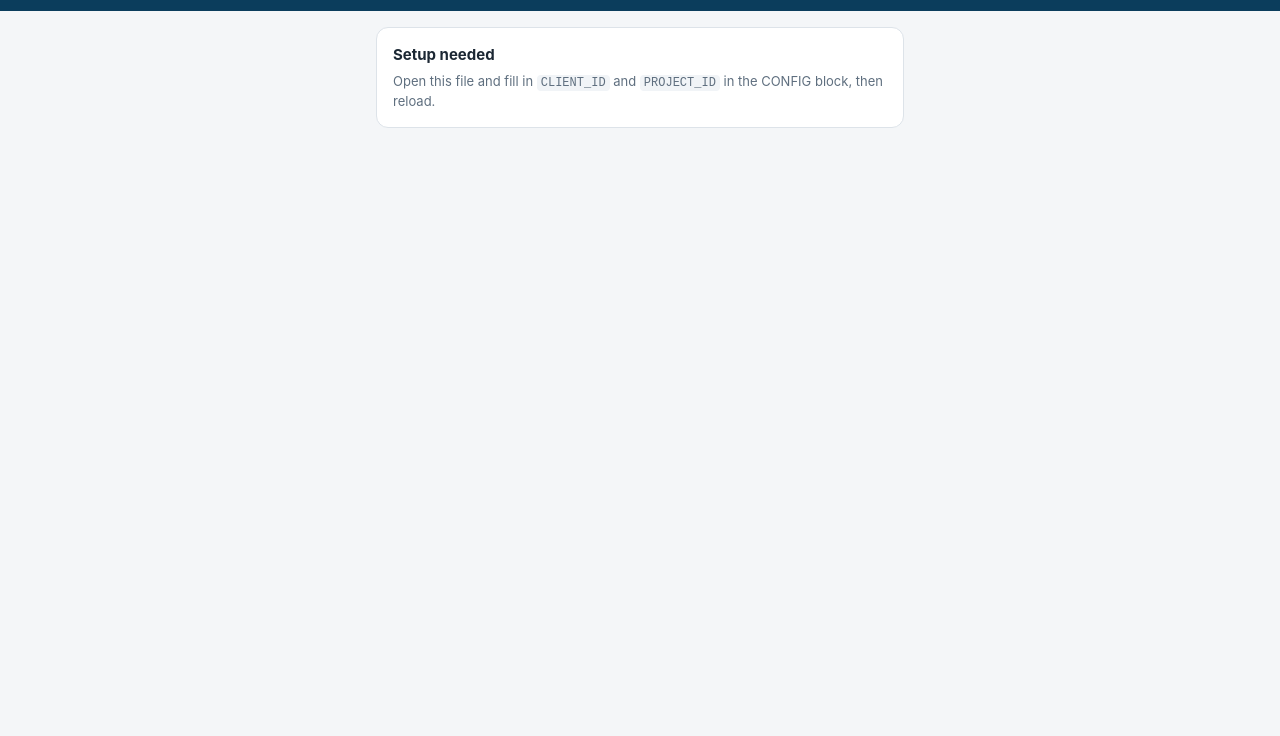
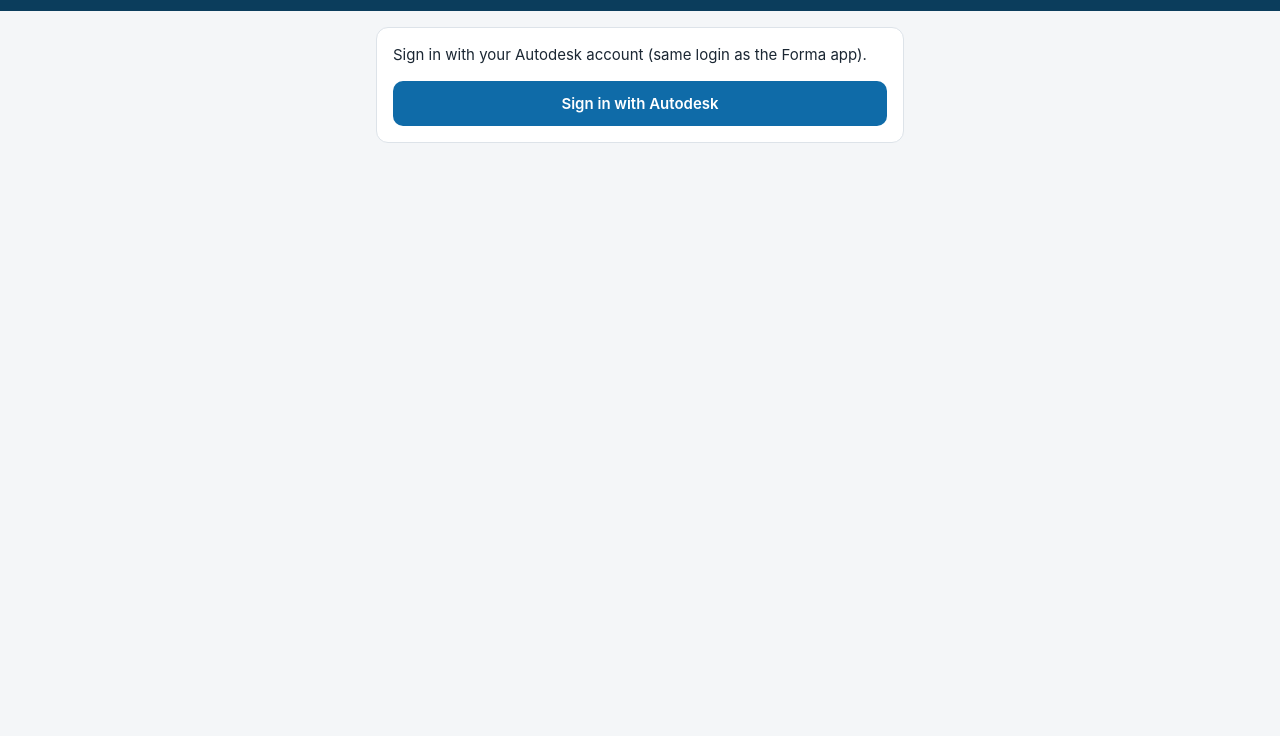
Before and after one commit to mariappan1984/gps-stamp, a plain HTML site: page index.html in a window 1280 px wide. Shown: the part 64-800 px from the top of the page. Drawn offline with Linux system fonts and the light colour scheme.

Commit message:
Update index.html

```diff
--- a/index.html
+++ b/index.html
@@ -121,7 +121,7 @@
    CONFIG: fill these in before hosting
    ===================================================================== */
 const CONFIG = {
-  CLIENT_ID:      "PASTE_APS_CLIENT_ID_HEREtGbsAYY2w2YlbRvt7gfAThPubgtpoYJ0G5NRs0ZehdFxGUWI",   // APS app (type: Desktop, Mobile, Single-Page App)
+  CLIENT_ID:      "tGbsAYY2w2YlbRvt7gfAThPubgtpoYJ0G5NRs0ZehdFxGUWI",   // APS app (type: Desktop, Mobile, Single-Page App)
   CALLBACK_URL:   "https://mariappan1984.github.io/gps-stamp/",                           // blank = this page's own URL (must match APS app exactly)
   PROJECT_ID:     "3e565b5d-618d-420b-8315-4e3c0f03b625",      // Forma project ID WITHOUT the "b." prefix
   PROJECT_NAME:   "NMOHB PROJECT",
```
